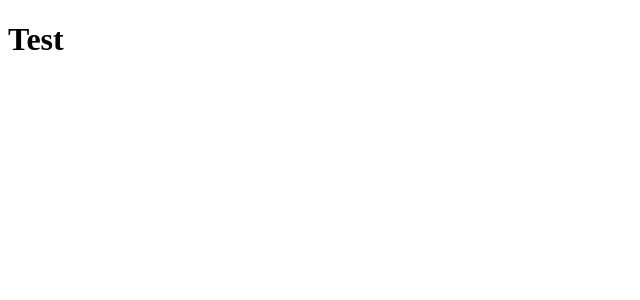
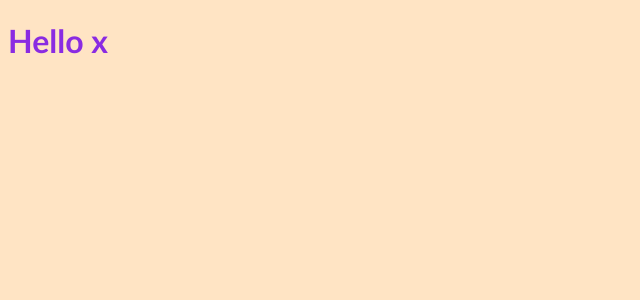
Before and after one commit to zoldic100/my_iptv, a JavaScript app: page / in a window 1280 px wide. Shown: the top 300 px of the page, without its empty margins (0-640 px from the left). Built offline with nearby package versions, Linux system fonts and the light colour scheme.

Commit message:
first component

```diff
--- /dev/null
+++ b/src/App.css
@@ -0,0 +1,7 @@
+body{
+    background-color: bisque;
+}
+h1{
+    color: blueviolet;
+    font-family: 'Gill Sans', 'Gill Sans MT', Calibri, 'Trebuchet MS', sans-serif;
+}
--- /dev/null
+++ b/src/App.js
@@ -0,0 +1,10 @@
+import "./App.css";
+
+const App = () => {
+  return (
+    <>
+      <h1> Hello x</h1>
+    </>
+  );
+};
+export default App;
--- a/src/index.js
+++ b/src/index.js
@@ -1,5 +1,7 @@
 import  ReactDOM  from "react-dom/client";
+import App from "./App";
 
 
 const root = ReactDOM.createRoot(document.getElementById('root'))
-root.render(<h1>Test</h1>)
+
+root.render(<App />)
```
